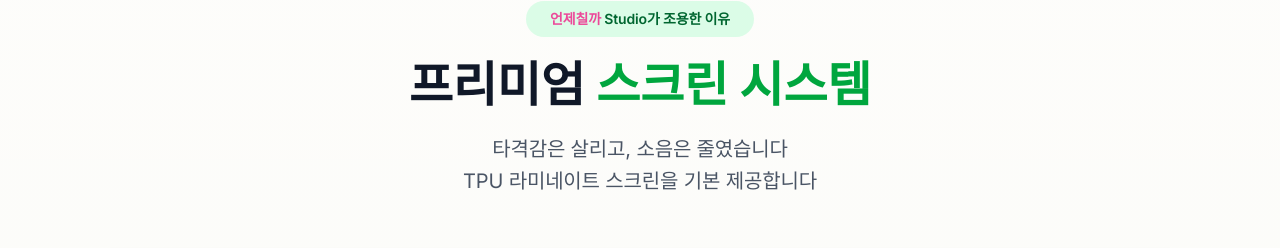
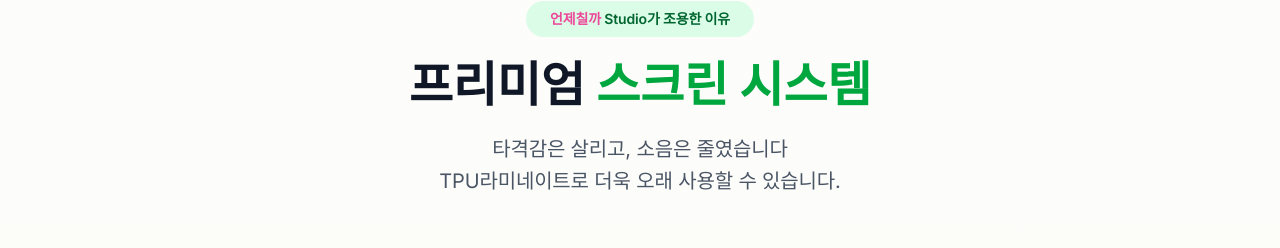
Before and after one commit to BAE-EXMO/ddadang, a Next.js app: page / in a window 1280 px wide. Shown: the part 1854-2102 px from the top of the page. Built offline with nearby package versions, Linux system fonts and the light colour scheme; a web font is replaced by a local one.

Commit message:
refactor: TPU 스크린 문구 수정
- 'TPU 라미네이트 스크린을 기본 제공합니다' → 'TPU라미네이트로 더욱 오래 사용할 수 있습니다.'로 변경

```diff
--- a/components/sections/AirtentSection.tsx
+++ b/components/sections/AirtentSection.tsx
@@ -149,7 +149,7 @@ export default function AirtentSection() {
             </h3>
             <p className="text-xl text-gray-600 max-w-3xl mx-auto leading-relaxed">
               타격감은 살리고, 소음은 줄였습니다<br />
-              TPU 라미네이트 스크린을 기본 제공합니다
+              TPU라미네이트로 더욱 오래 사용할 수 있습니다.
             </p>
           </div>
 
```
